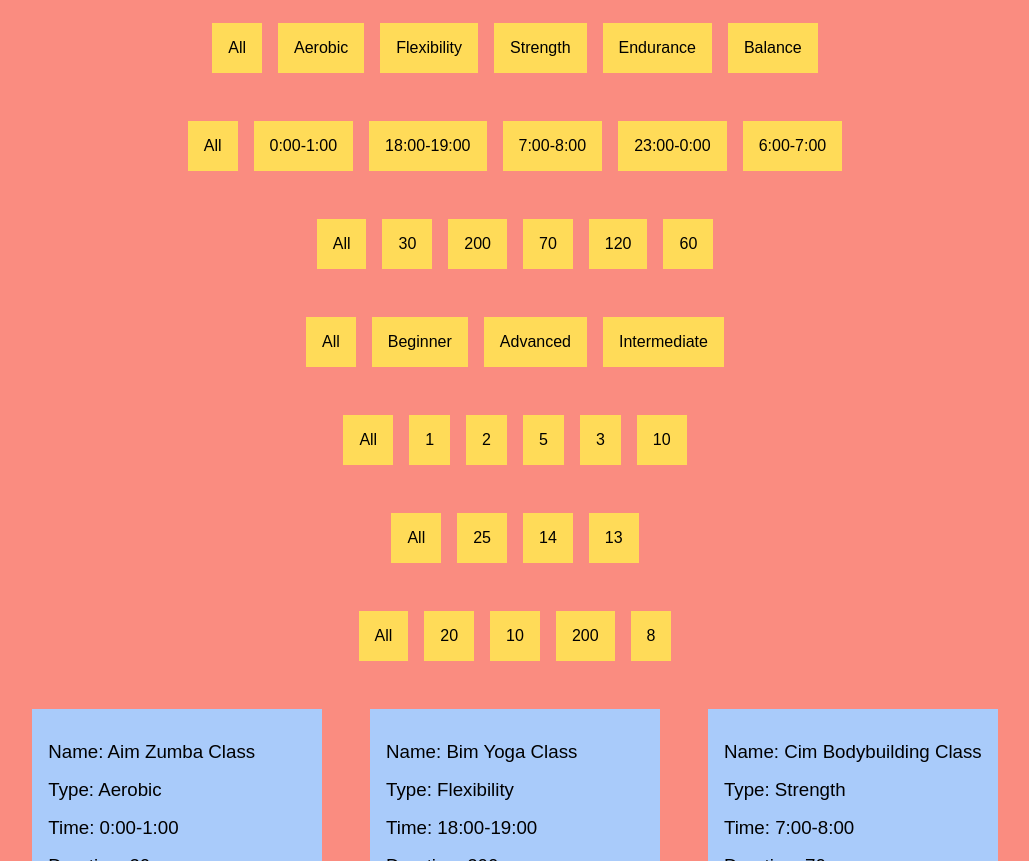
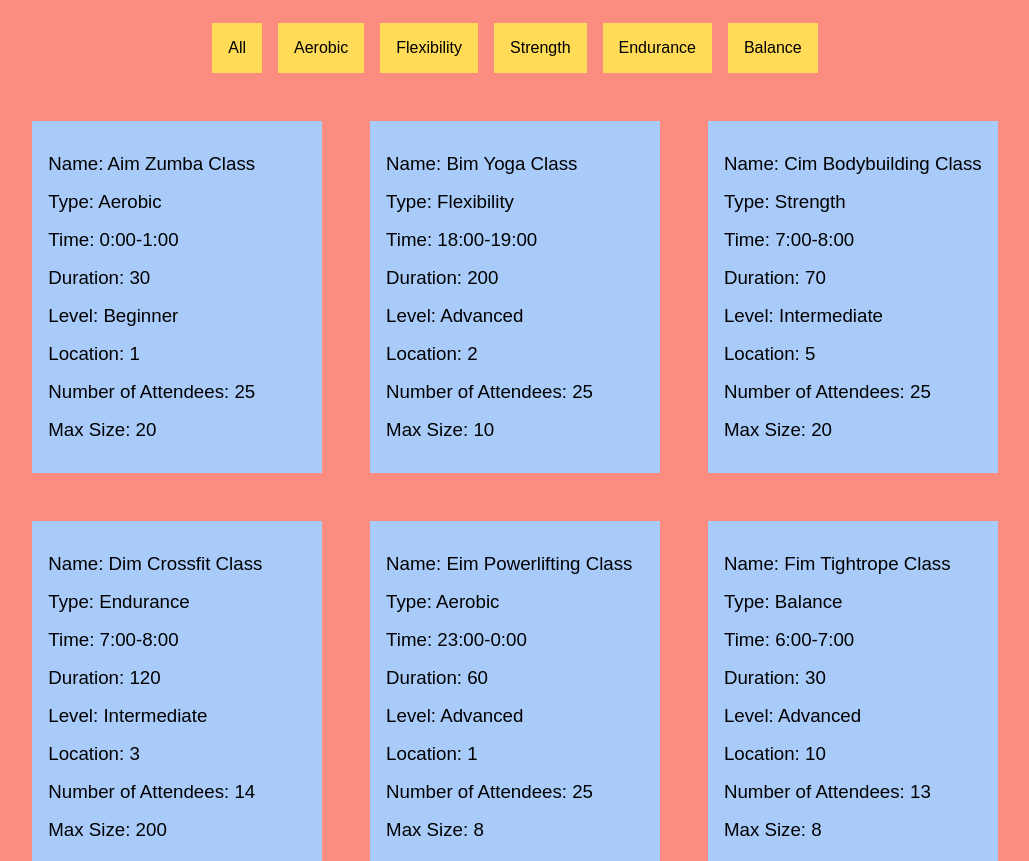
Before and after one commit to ft-anywhere-fitness-09/front-end, a React (Create React App) app in the folder fitness/: page /classes in a window 1280 px wide. Shown: the part 320-1181 px from the top of the page, without its empty margins (125-1154 px from the left). Built offline with nearby package versions, Linux system fonts and the light colour scheme.

Commit message:
bugs and polish

```diff
--- a/fitness/src/components/SearchClass.js
+++ b/fitness/src/components/SearchClass.js
@@ -35,6 +35,7 @@ function SearchClass() {
   const filter = (button) => {
     if (button === "All") {
       setMenuItem(items);
+
       return;
     }
 
@@ -66,12 +67,12 @@ function SearchClass() {
       </div>
 
       <Button button={typebuttons} filter={filter} />
-      <Button button={timebuttons} filter={filter} />
+      {/* <Button button={timebuttons} filter={filter} />
       <Button button={durationbuttons} filter={filter} />
       <Button button={levelbuttons} filter={filter} />
       <Button button={locationbuttons} filter={filter} />
       <Button button={attendbuttons} filter={filter} />
-      <Button button={sizebuttons} filter={filter} />
+      <Button button={sizebuttons} filter={filter} /> */}
 
       <Menu menuItem={menuItem} />
     </div>
```
